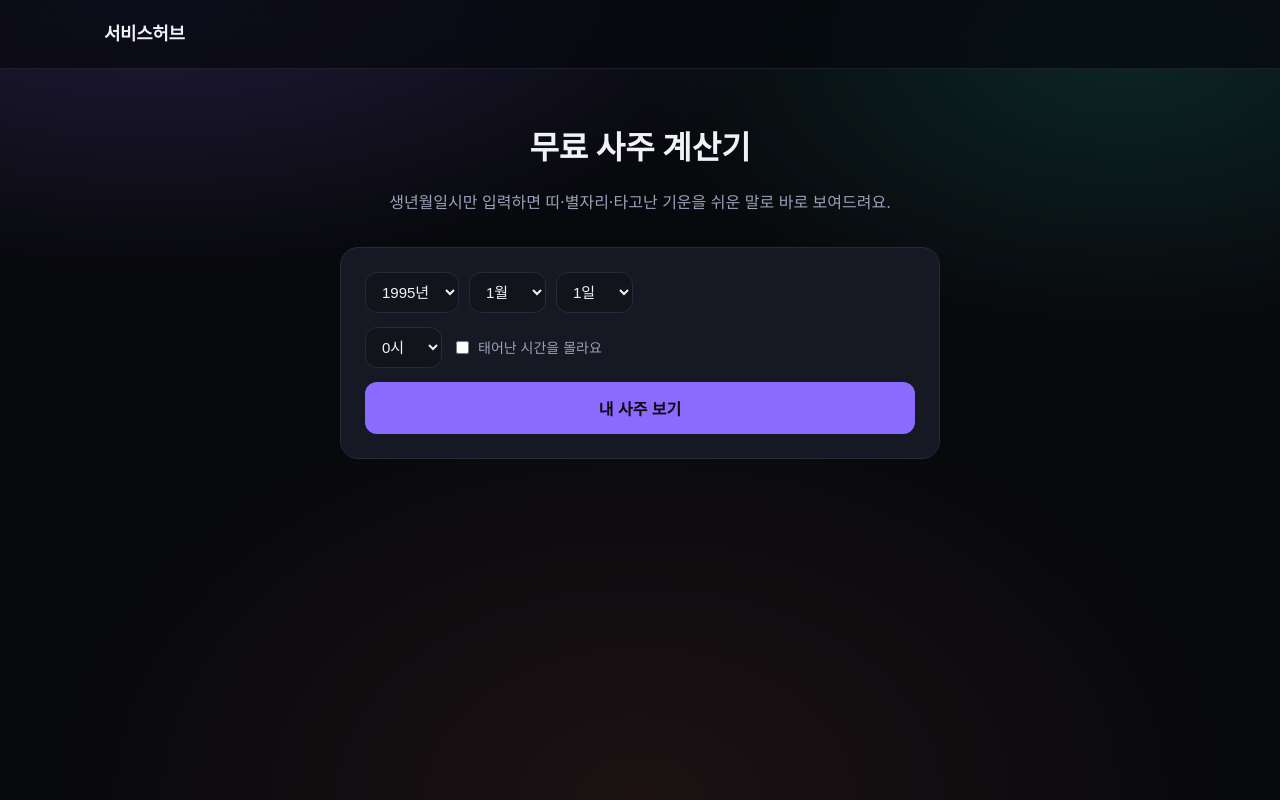
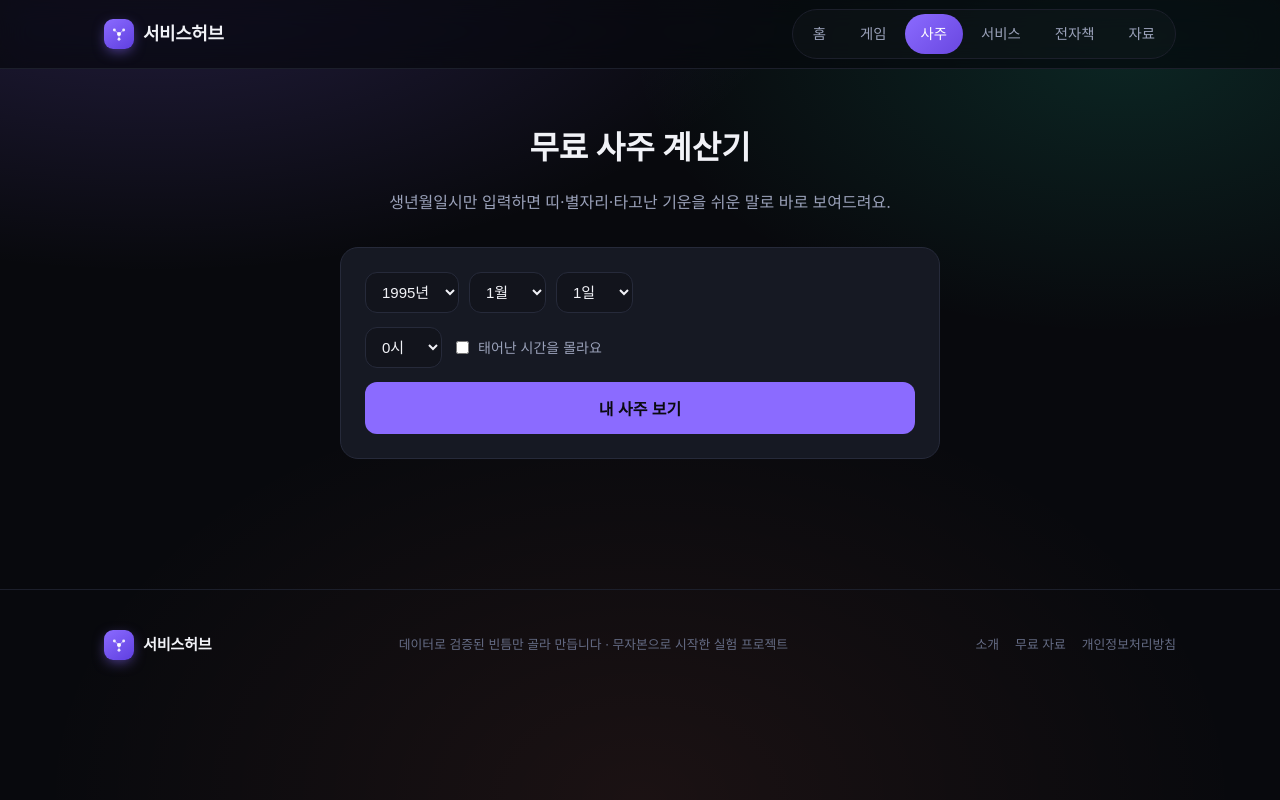
Before and after one commit to ekdrmf-cell/ekdrmf-cell.github.io, a plain HTML site: page saju/index.html in a window 1280 px wide. Drawn offline with Linux system fonts and the light colour scheme; a web font is replaced by a local one.

Commit message:
사주 계산기를 사이트 공용 헤더/푸터/내비게이션에 연결
새로 만든 saju/index.html이 직접 만든 임시 헤더를 쓰고 있어서 다른
페이지와 디자인이 다르고, 내비게이션 메뉴에도 안 잡혀서 실제로는
아무도 못 찾아가는 상태였음. common.js의 공용 nav 배열에 "사주" 항목을
추가하고, 페이지도 다른 게임/서비스 페이지와 같은 header/footer 패턴
(data-active, common.js 로드)으로 맞춤.

Co-Authored-By: Claude Sonnet 5 <noreply@anthropic.com>

```diff
--- a/js/common.js
+++ b/js/common.js
@@ -5,6 +5,7 @@
   const nav = [
     { href: `${root}index.html`, key: "home", label: "홈" },
     { href: `${root}games/index.html`, key: "games", label: "게임" },
+    { href: `${root}saju/index.html`, key: "saju", label: "사주" },
     { href: `${root}services.html`, key: "services", label: "서비스" },
     { href: `${root}ebooks.html`, key: "ebooks", label: "전자책" },
     { href: `${root}resources.html`, key: "resources", label: "자료" },
--- a/saju/index.html
+++ b/saju/index.html
@@ -127,12 +127,8 @@
   }
 </style>
 </head>
-<body>
-<header class="site-header">
-  <div class="wrap">
-    <a class="brand" href="../index.html">서비스허브</a>
-  </div>
-</header>
+<body data-active="saju" data-root="../">
+<header id="site-header" class="site-header"></header>
 
 <div class="saju-wrap">
   <h1 class="saju-title">무료 사주 계산기</h1>
@@ -177,6 +173,8 @@
     </div>
   </div>
 </div>
+
+<footer id="site-footer" class="site-footer"></footer>
 
 <script src="lib/lunar.js"></script>
 <script src="js/saju-calc.js"></script>
@@ -270,5 +268,6 @@
     contactPurchase("사주 상세 해석 신청", "무료 계산기에서 나온 제 사주로 상세 해석을 받고 싶습니다. 생년월일시: ");
   });
 </script>
+<script src="../js/common.js"></script>
 </body>
 </html>
```
